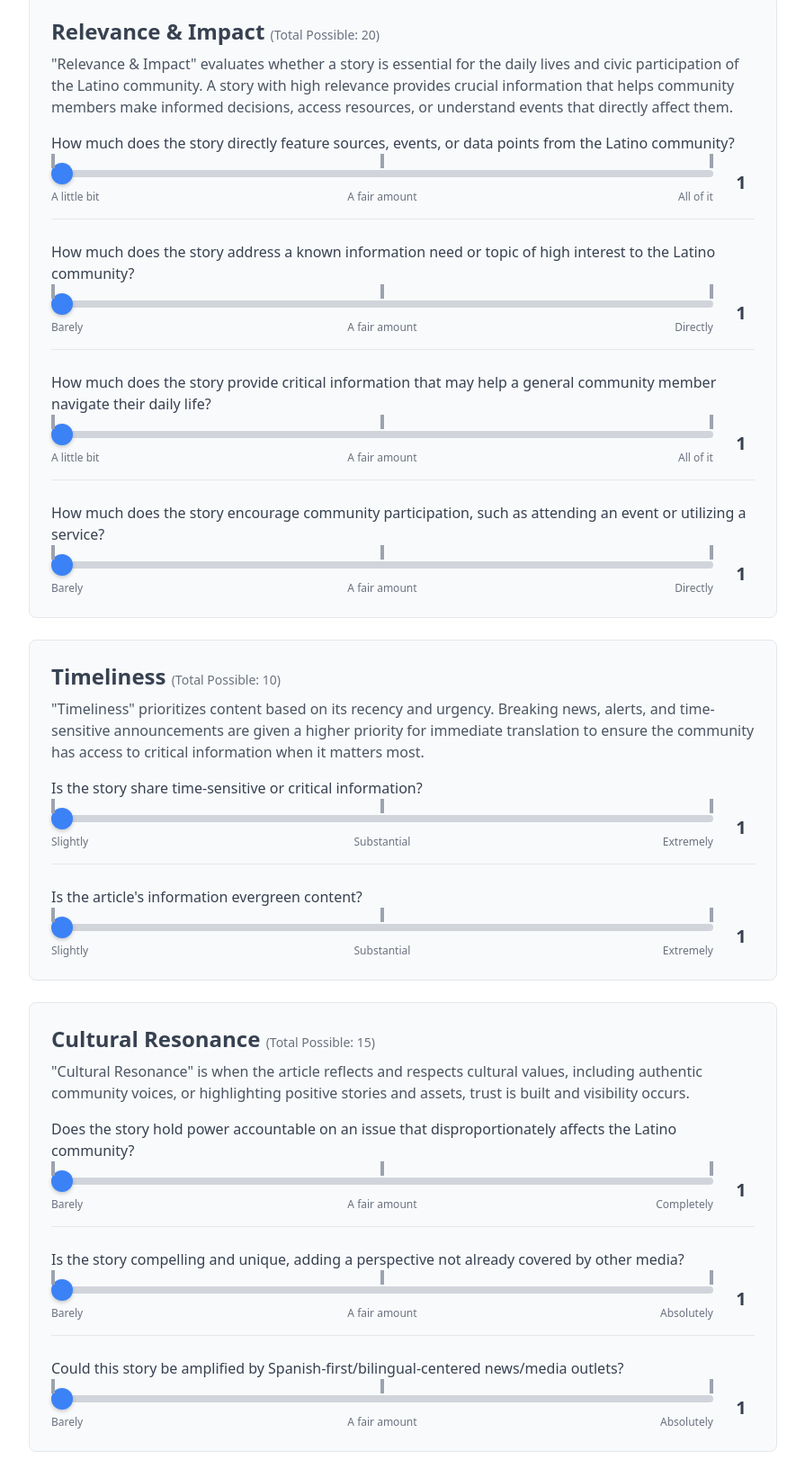
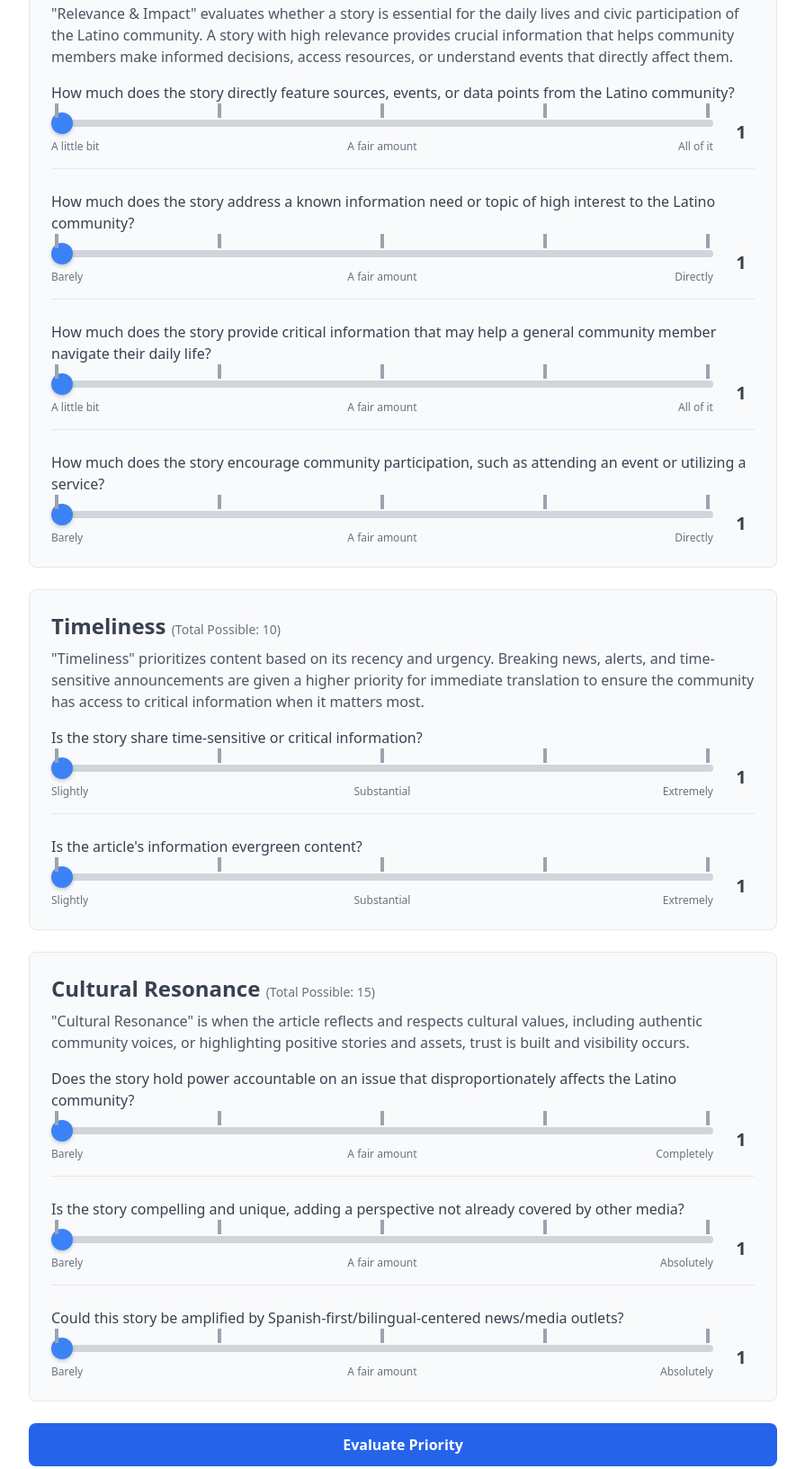
Before and after one commit to villegcm/spanish-translation-rubric-webapp, a plain HTML site: page index.html in a window 1280 px wide. Shown: the part 572-2205 px from the top of the page at 90% size, without its empty margins (192-1087 px from the left). Drawn offline with nearby package versions, Linux system fonts and the light colour scheme.

Commit message:
Update index.html

```diff
--- a/index.html
+++ b/index.html
@@ -3,7 +3,7 @@
 <head>
     <meta charset="UTF-8">
     <meta name="viewport" content="width=device-width, initial-scale=1.0">
-    <title>Spanish Translation Rubric</title>
+    <title>Article Translation Rubric</title>
     <script src="https://cdn.tailwindcss.com"></script>
     <style>
         body {
@@ -83,9 +83,9 @@
 </head>
 <body class="bg-gray-100 p-8">
     <div class="max-w-4xl mx-auto bg-white rounded-xl shadow-lg p-8">
-        <h1 class="text-3xl font-bold text-center text-gray-800 mb-2">Spanish Translation Prioritization Rubric</h1>
-        <p class="text-center text-gray-600 mb-8">Evaluate a story's potential for translation to effectively serve Spanish-speaking & Latino communities.</p>
-        <p class="text-center text-gray-600 mb-8">By: Cristobal Villegas</p>
+        <h1 class="text-3xl font-bold text-center text-gray-800 mb-2">Article Translation Suitability Rubric</h1>
+        <p class="text-center text-gray-600 mb-8">Evaluate a story's potential for translation to effectively serve Spanish-speaking communities.</p>
+
         <div class="p-6 bg-gray-50 rounded-lg border border-gray-200 mb-6">
             <h2 class="text-2xl font-semibold text-gray-700 mb-2">How to Use This Form</h2>
             <p class="text-gray-600 mb-4">This rubric is designed to help you objectively evaluate a news story's suitability for translation. By scoring each article, you can ensure we are prioritizing content that is most relevant, timely, and impactful for our Spanish-speaking audience.</p>
@@ -107,10 +107,12 @@
                         <div class="flex items-center space-x-4">
                             <div class="relative w-full">
                                 <input type="range" id="relevance1" name="relevance1" min="1" max="5" step="1" value="1" class="w-full">
-                                <div class="absolute top-0 -mt-2 w-full flex justify-between pointer-events-none">
-                                    <span class="w-1 h-4 bg-gray-400"></span>
-                                    <span class="w-1 h-4 bg-gray-400"></span>
-                                    <span class="w-1 h-4 bg-gray-400"></span>
+                                <div class="absolute top-0 w-full h-full flex justify-between pointer-events-none px-1">
+                                    <span class="w-1 h-4 bg-gray-400 -mt-2"></span>
+                                    <span class="w-1 h-4 bg-gray-400 -mt-2" style="left: 25%;"></span>
+                                    <span class="w-1 h-4 bg-gray-400 -mt-2" style="left: 50%;"></span>
+                                    <span class="w-1 h-4 bg-gray-400 -mt-2" style="left: 75%;"></span>
+                                    <span class="w-1 h-4 bg-gray-400 -mt-2"></span>
                                 </div>
                                 <div class="flex justify-between w-full text-xs text-gray-500 mt-2">
                                     <span class="w-1/3 text-left">A little bit</span>
@@ -126,10 +128,12 @@
                         <div class="flex items-center space-x-4">
                             <div class="relative w-full">
                                 <input type="range" id="relevance2" name="relevance2" min="1" max="5" step="1" value="1" class="w-full">
-                                <div class="absolute top-0 -mt-2 w-full flex justify-between pointer-events-none">
-                                    <span class="w-1 h-4 bg-gray-400"></span>
-                                    <span class="w-1 h-4 bg-gray-400"></span>
-                                    <span class="w-1 h-4 bg-gray-400"></span>
+                                <div class="absolute top-0 w-full h-full flex justify-between pointer-events-none px-1">
+                                    <span class="w-1 h-4 bg-gray-400 -mt-2"></span>
+                                    <span class="w-1 h-4 bg-gray-400 -mt-2" style="left: 25%;"></span>
+                                    <span class="w-1 h-4 bg-gray-400 -mt-2" style="left: 50%;"></span>
+                                    <span class="w-1 h-4 bg-gray-400 -mt-2" style="left: 75%;"></span>
+                                    <span class="w-1 h-4 bg-gray-400 -mt-2"></span>
                                 </div>
                                 <div class="flex justify-between w-full text-xs text-gray-500 mt-2">
                                     <span class="w-1/3 text-left">Barely</span>
@@ -145,10 +149,12 @@
                         <div class="flex items-center space-x-4">
                             <div class="relative w-full">
                                 <input type="range" id="relevance3" name="relevance3" min="1" max="5" step="1" value="1" class="w-full">
-                                <div class="absolute top-0 -mt-2 w-full flex justify-between pointer-events-none">
-                                    <span class="w-1 h-4 bg-gray-400"></span>
-                                    <span class="w-1 h-4 bg-gray-400"></span>
-                                    <span class="w-1 h-4 bg-gray-400"></span>
+                                <div class="absolute top-0 w-full h-full flex justify-between pointer-events-none px-1">
+                                    <span class="w-1 h-4 bg-gray-400 -mt-2"></span>
+                                    <span class="w-1 h-4 bg-gray-400 -mt-2" style="left: 25%;"></span>
+                                    <span class="w-1 h-4 bg-gray-400 -mt-2" style="left: 50%;"></span>
+                                    <span class="w-1 h-4 bg-gray-400 -mt-2" style="left: 75%;"></span>
+                                    <span class="w-1 h-4 bg-gray-400 -mt-2"></span>
                                 </div>
                                 <div class="flex justify-between w-full text-xs text-gray-500 mt-2">
                                     <span class="w-1/3 text-left">A little bit</span>
@@ -164,10 +170,12 @@
                         <div class="flex items-center space-x-4">
                             <div class="relative w-full">
                                 <input type="range" id="relevance4" name="relevance4" min="1" max="5" step="1" value="1" class="w-full">
-                                <div class="absolute top-0 -mt-2 w-full flex justify-between pointer-events-none">
-                                    <span class="w-1 h-4 bg-gray-400"></span>
-                                    <span class="w-1 h-4 bg-gray-400"></span>
-                                    <span class="w-1 h-4 bg-gray-400"></span>
+                                <div class="absolute top-0 w-full h-full flex justify-between pointer-events-none px-1">
+                                    <span class="w-1 h-4 bg-gray-400 -mt-2"></span>
+                                    <span class="w-1 h-4 bg-gray-400 -mt-2" style="left: 25%;"></span>
+                                    <span class="w-1 h-4 bg-gray-400 -mt-2" style="left: 50%;"></span>
+                                    <span class="w-1 h-4 bg-gray-400 -mt-2" style="left: 75%;"></span>
+                                    <span class="w-1 h-4 bg-gray-400 -mt-2"></span>
                                 </div>
                                 <div class="flex justify-between w-full text-xs text-gray-500 mt-2">
                                     <span class="w-1/3 text-left">Barely</span>
@@ -190,10 +198,12 @@
                         <div class="flex items-center space-x-4">
                             <div class="relative w-full">
                                 <input type="range" id="timeliness1" name="timeliness1" min="1" max="5" step="1" value="1" class="w-full">
-                                <div class="absolute top-0 -mt-2 w-full flex justify-between pointer-events-none">
-                                    <span class="w-1 h-4 bg-gray-400"></span>
-                                    <span class="w-1 h-4 bg-gray-400"></span>
-                                    <span class="w-1 h-4 bg-gray-400"></span>
+                                <div class="absolute top-0 w-full h-full flex justify-between pointer-events-none px-1">
+                                    <span class="w-1 h-4 bg-gray-400 -mt-2"></span>
+                                    <span class="w-1 h-4 bg-gray-400 -mt-2" style="left: 25%;"></span>
+                                    <span class="w-1 h-4 bg-gray-400 -mt-2" style="left: 50%;"></span>
+                                    <span class="w-1 h-4 bg-gray-400 -mt-2" style="left: 75%;"></span>
+                                    <span class="w-1 h-4 bg-gray-400 -mt-2"></span>
                                 </div>
                                 <div class="flex justify-between w-full text-xs text-gray-500 mt-2">
                                     <span class="w-1/3 text-left">Slightly</span>
@@ -209,10 +219,12 @@
                         <div class="flex items-center space-x-4">
                             <div class="relative w-full">
                                 <input type="range" id="timeliness2" name="timeliness2" min="1" max="5" step="1" value="1" class="w-full">
-                                <div class="absolute top-0 -mt-2 w-full flex justify-between pointer-events-none">
-                                    <span class="w-1 h-4 bg-gray-400"></span>
-                                    <span class="w-1 h-4 bg-gray-400"></span>
-                                    <span class="w-1 h-4 bg-gray-400"></span>
+                                <div class="absolute top-0 w-full h-full flex justify-between pointer-events-none px-1">
+                                    <span class="w-1 h-4 bg-gray-400 -mt-2"></span>
+                                    <span class="w-1 h-4 bg-gray-400 -mt-2" style="left: 25%;"></span>
+                                    <span class="w-1 h-4 bg-gray-400 -mt-2" style="left: 50%;"></span>
+                                    <span class="w-1 h-4 bg-gray-400 -mt-2" style="left: 75%;"></span>
+                                    <span class="w-1 h-4 bg-gray-400 -mt-2"></span>
                                 </div>
                                 <div class="flex justify-between w-full text-xs text-gray-500 mt-2">
                                     <span class="w-1/3 text-left">Slightly</span>
@@ -235,10 +247,12 @@
                         <div class="flex items-center space-x-4">
                             <div class="relative w-full">
                                 <input type="range" id="resonance1" name="resonance1" min="1" max="5" step="1" value="1" class="w-full">
-                                <div class="absolute top-0 -mt-2 w-full flex justify-between pointer-events-none">
-                                    <span class="w-1 h-4 bg-gray-400"></span>
-                                    <span class="w-1 h-4 bg-gray-400"></span>
-                                    <span class="w-1 h-4 bg-gray-400"></span>
+                                <div class="absolute top-0 w-full h-full flex justify-between pointer-events-none px-1">
+                                    <span class="w-1 h-4 bg-gray-400 -mt-2"></span>
+                                    <span class="w-1 h-4 bg-gray-400 -mt-2" style="left: 25%;"></span>
+                                    <span class="w-1 h-4 bg-gray-400 -mt-2" style="left: 50%;"></span>
+                                    <span class="w-1 h-4 bg-gray-400 -mt-2" style="left: 75%;"></span>
+                                    <span class="w-1 h-4 bg-gray-400 -mt-2"></span>
                                 </div>
                                 <div class="flex justify-between w-full text-xs text-gray-500 mt-2">
                                     <span class="w-1/3 text-left">Barely</span>
@@ -254,10 +268,12 @@
                         <div class="flex items-center space-x-4">
                             <div class="relative w-full">
                                 <input type="range" id="resonance2" name="resonance2" min="1" max="5" step="1" value="1" class="w-full">
-                                <div class="absolute top-0 -mt-2 w-full flex justify-between pointer-events-none">
-                                    <span class="w-1 h-4 bg-gray-400"></span>
-                                    <span class="w-1 h-4 bg-gray-400"></span>
-                                    <span class="w-1 h-4 bg-gray-400"></span>
+                                <div class="absolute top-0 w-full h-full flex justify-between pointer-events-none px-1">
+                                    <span class="w-1 h-4 bg-gray-400 -mt-2"></span>
+                                    <span class="w-1 h-4 bg-gray-400 -mt-2" style="left: 25%;"></span>
+                                    <span class="w-1 h-4 bg-gray-400 -mt-2" style="left: 50%;"></span>
+                                    <span class="w-1 h-4 bg-gray-400 -mt-2" style="left: 75%;"></span>
+                                    <span class="w-1 h-4 bg-gray-400 -mt-2"></span>
                                 </div>
                                 <div class="flex justify-between w-full text-xs text-gray-500 mt-2">
                                     <span class="w-1/3 text-left">Barely</span>
@@ -273,10 +289,12 @@
                         <div class="flex items-center space-x-4">
                             <div class="relative w-full">
                                 <input type="range" id="resonance3" name="resonance3" min="1" max="5" step="1" value="1" class="w-full">
-                                <div class="absolute top-0 -mt-2 w-full flex justify-between pointer-events-none">
-                                    <span class="w-1 h-4 bg-gray-400"></span>
-                                    <span class="w-1 h-4 bg-gray-400"></span>
-                                    <span class="w-1 h-4 bg-gray-400"></span>
+                                <div class="absolute top-0 w-full h-full flex justify-between pointer-events-none px-1">
+                                    <span class="w-1 h-4 bg-gray-400 -mt-2"></span>
+                                    <span class="w-1 h-4 bg-gray-400 -mt-2" style="left: 25%;"></span>
+                                    <span class="w-1 h-4 bg-gray-400 -mt-2" style="left: 50%;"></span>
+                                    <span class="w-1 h-4 bg-gray-400 -mt-2" style="left: 75%;"></span>
+                                    <span class="w-1 h-4 bg-gray-400 -mt-2"></span>
                                 </div>
                                 <div class="flex justify-between w-full text-xs text-gray-500 mt-2">
                                     <span class="w-1/3 text-left">Barely</span>
@@ -302,6 +320,11 @@
                     <p class="text-2xl font-bold text-gray-800">Priority: <span id="priority" class="text-blue-600"></span></p>
                 </div>
             </div>
+        </div>
+
+        <div class="mt-8 pt-4 border-t border-gray-300 text-center text-sm text-gray-500">
+            <p class="mb-2">By: Cristobal Villegas</p>
+            <p><strong>Disclaimer:</strong> This tool is meant to be a guide for prioritization and may not be 100% accurate. If you encounter any bugs or issues, please email me at <a href="mailto:villegcm@gmail.com" class="text-blue-600 hover:underline">villegcm@gmail.com</a>.</p>
         </div>
     </div>
 
@@ -345,7 +368,6 @@
         const sliders = document.querySelectorAll('input[type="range"]');
         sliders.forEach(slider => {
             const valueSpan = document.getElementById(slider.id + 'Value');
-            const descriptorWords = slider.parentElement.querySelector('.slider-labels').children;
             slider.addEventListener('input', () => {
                 valueSpan.textContent = slider.value;
             });
```
